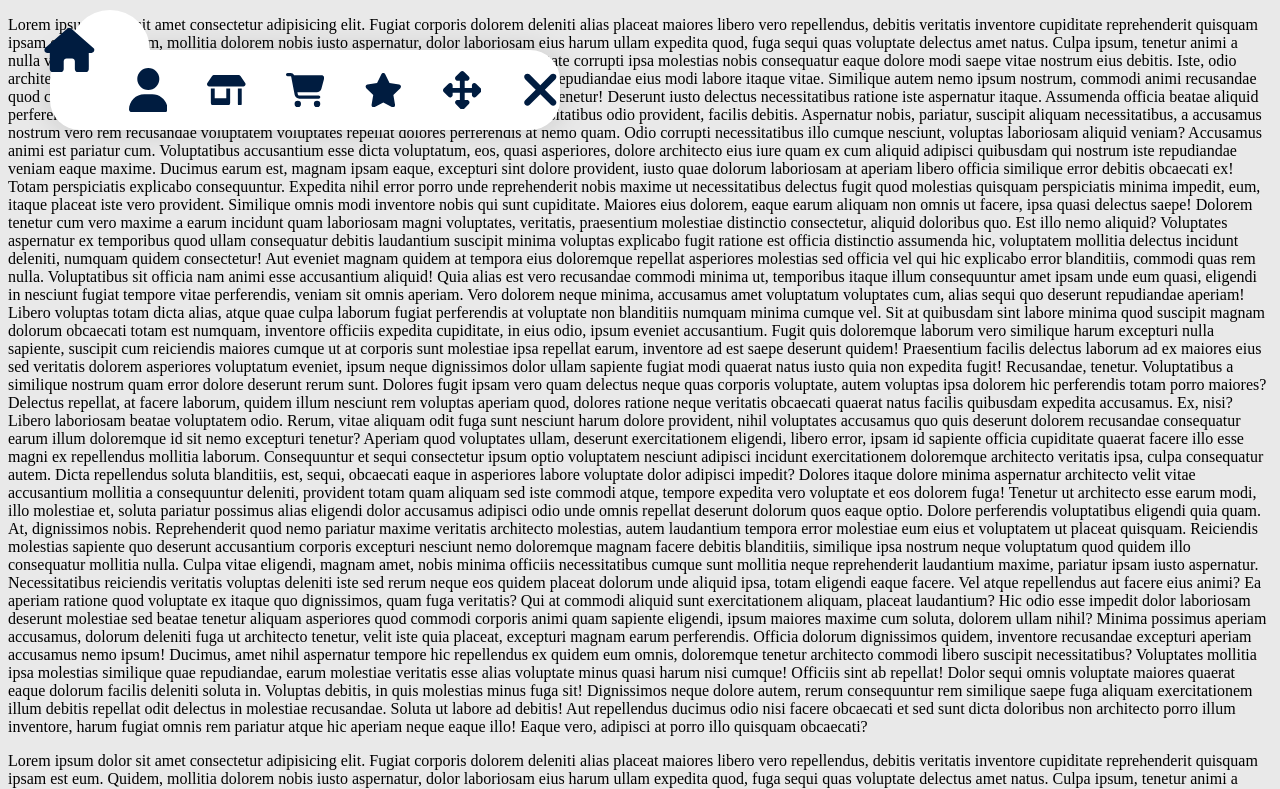
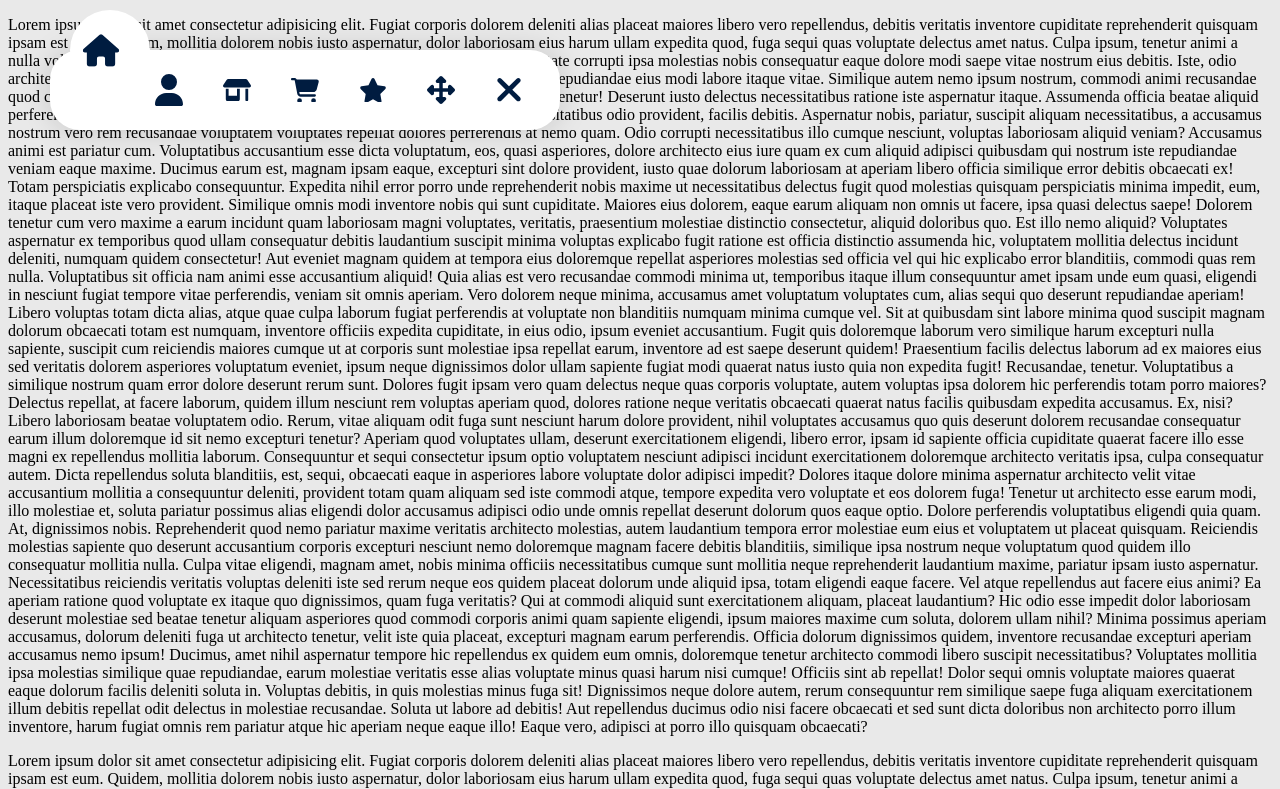
Before and after one commit to mm232323/navbar-design, a plain HTML site: page index.html in a window 1280 px wide. Shown: the top 789 px of the page. Drawn offline with Linux system fonts and the light colour scheme.

Commit message:
Update style.css

```diff
--- a/style.css
+++ b/style.css
@@ -43,7 +43,7 @@ body {
 }
 
 svg {
-    font-size: 14px;
+    width:28px;
     height: auto;
     position: relative;
     z-index: 2;
```
